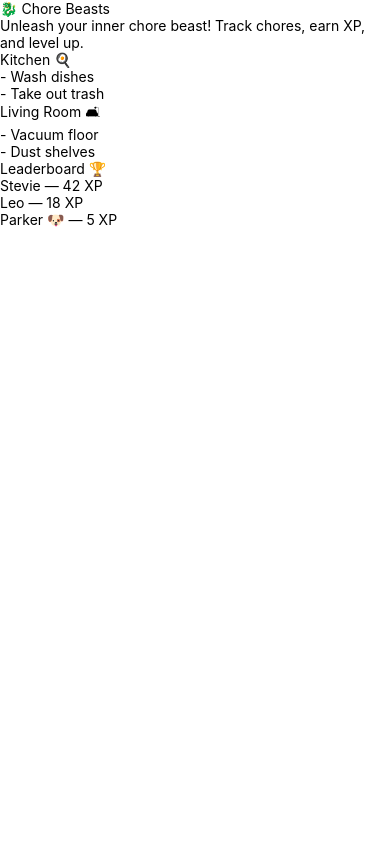
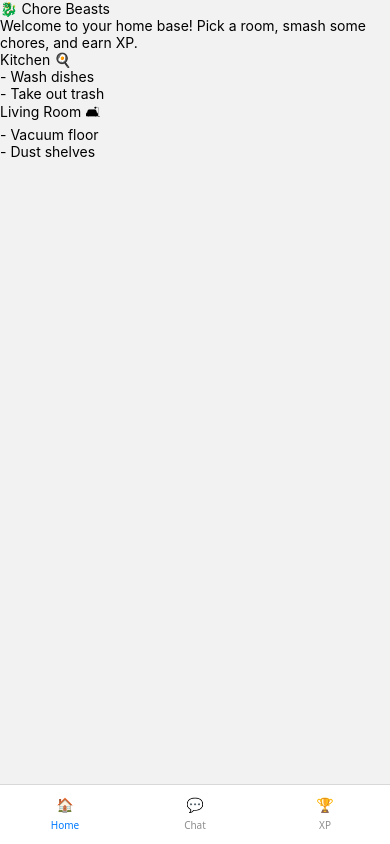
Before and after one commit to steviegsb-ctrl/Chore-Beasts, a React Native app: screen / in a window 390 px wide. Built offline with nearby package versions, Linux system fonts and the light colour scheme.

Commit message:
Update App.js

```diff
--- a/App.js
+++ b/App.js
@@ -1,35 +1,37 @@
-import { Text, View, ScrollView } from 'react-native';
+import { NavigationContainer } from "@react-navigation/native";
+import { createBottomTabNavigator } from "@react-navigation/bottom-tabs";
+import HomeScreen from "./src/screens/HomeScreen";
+import ChatScreen from "./src/screens/ChatScreen";
+import LeaderboardScreen from "./src/screens/LeaderboardScreen";
+import { Text } from "react-native";
+
+const Tab = createBottomTabNavigator();
 
 export default function App() {
   return (
-    <ScrollView className="flex-1 bg-gradient-to-br from-orange-200 via-yellow-100 to-pink-200 p-6">
-      <Text className="text-4xl font-extrabold text-orange-800 mb-4">
-        🐉 Chore Beasts
-      </Text>
-      <Text className="text-lg text-gray-800 mb-6">
-        Unleash your inner chore beast! Track chores, earn XP, and level up.
-      </Text>
-
-      {/* Rooms */}
-      <View className="bg-white p-4 rounded-2xl shadow mb-4">
-        <Text className="font-bold text-orange-600 text-xl">Kitchen 🍳</Text>
-        <Text>- Wash dishes</Text>
-        <Text>- Take out trash</Text>
-      </View>
-
-      <View className="bg-white p-4 rounded-2xl shadow mb-4">
-        <Text className="font-bold text-purple-600 text-xl">Living Room 🛋</Text>
-        <Text>- Vacuum floor</Text>
-        <Text>- Dust shelves</Text>
-      </View>
-
-      {/* Leaderboard */}
-      <View className="bg-white p-4 rounded-2xl shadow">
-        <Text className="font-bold text-yellow-600 text-xl mb-2">Leaderboard 🏆</Text>
-        <Text>Stevie — 42 XP</Text>
-        <Text>Leo — 18 XP</Text>
-        <Text>Parker 🐶 — 5 XP</Text>
-      </View>
-    </ScrollView>
+    <NavigationContainer>
+      <Tab.Navigator
+        screenOptions={{
+          headerShown: false,
+          tabBarStyle: { backgroundColor: "#fff", paddingBottom: 5, height: 60 },
+        }}
+      >
+        <Tab.Screen
+          name="Home"
+          component={HomeScreen}
+          options={{ tabBarLabel: "Home", tabBarIcon: () => <Text>🏠</Text> }}
+        />
+        <Tab.Screen
+          name="Chat"
+          component={ChatScreen}
+          options={{ tabBarLabel: "Chat", tabBarIcon: () => <Text>💬</Text> }}
+        />
+        <Tab.Screen
+          name="Leaderboard"
+          component={LeaderboardScreen}
+          options={{ tabBarLabel: "XP", tabBarIcon: () => <Text>🏆</Text> }}
+        />
+      </Tab.Navigator>
+    </NavigationContainer>
   );
 }
```
